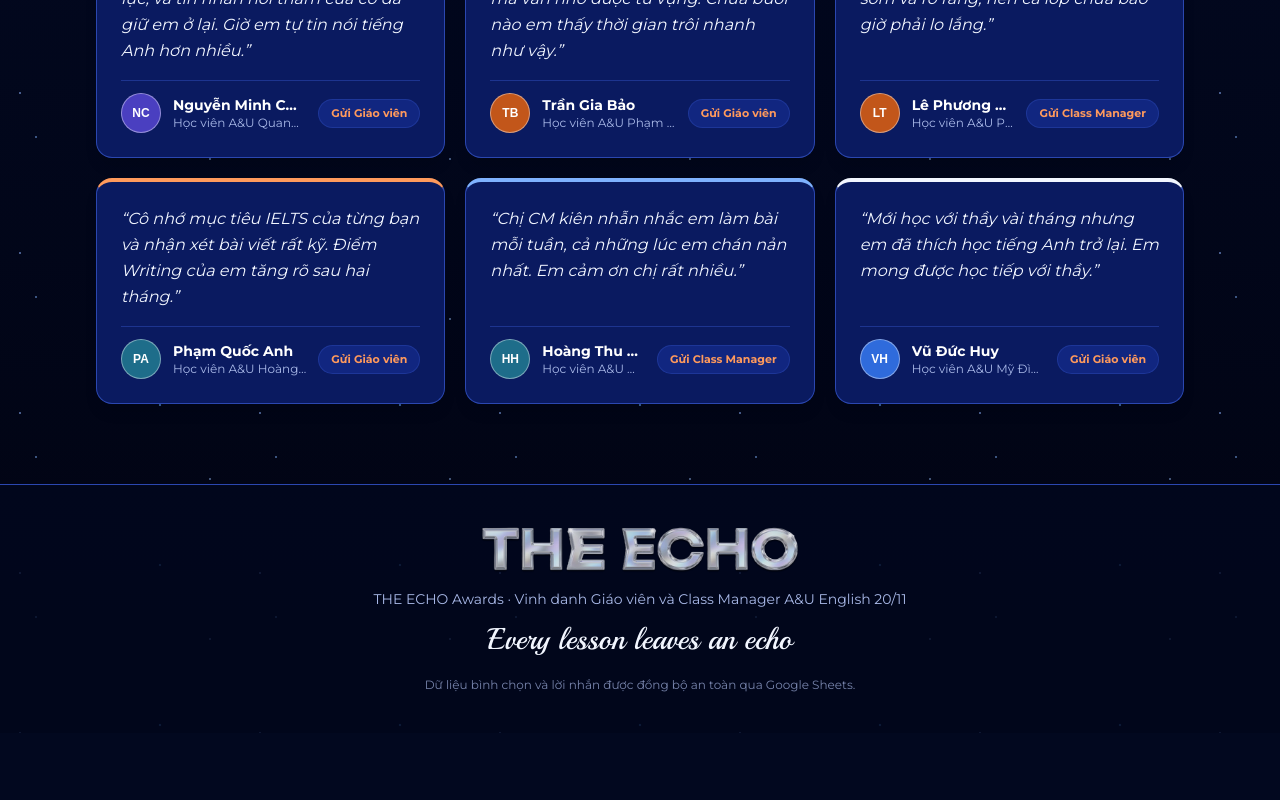
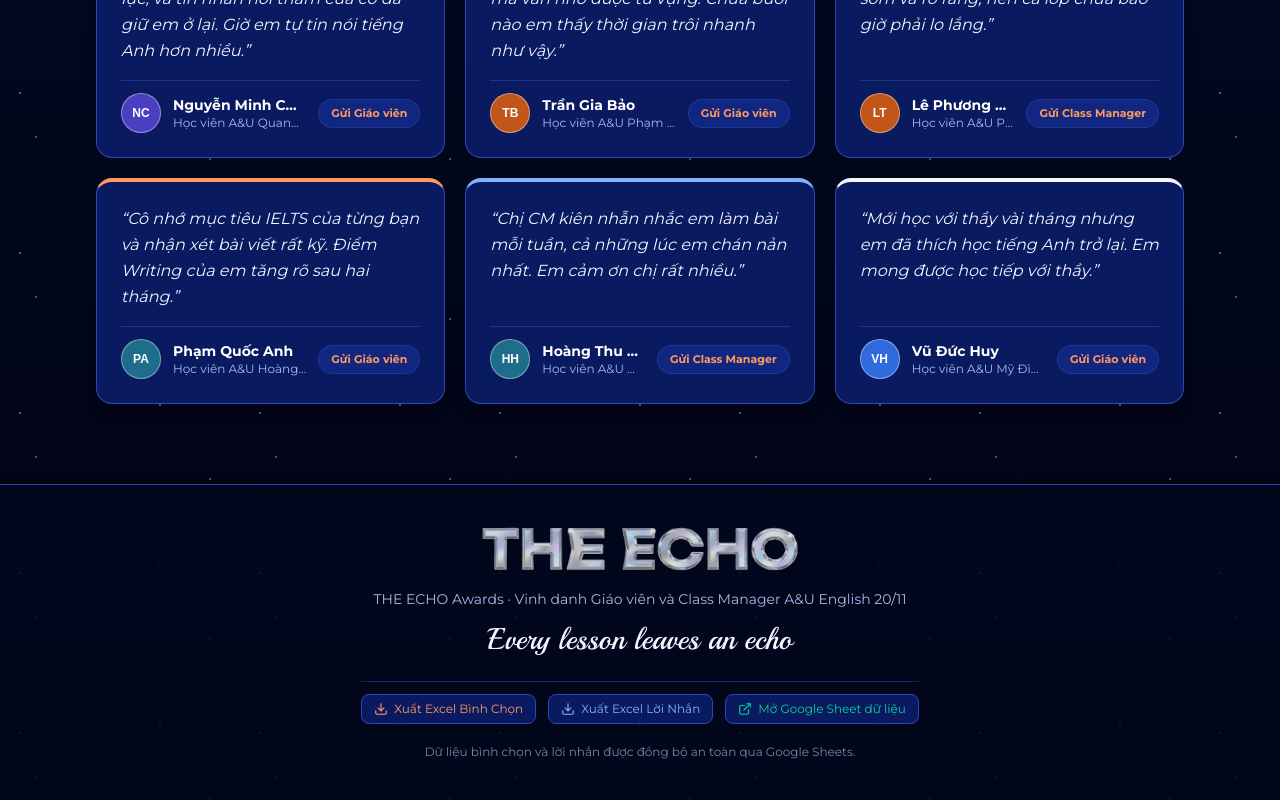
Before and after one commit to nguyen1512/THE_ECHO_Awards_Fe, a Next.js app: page / in a window 1280 px wide. Shown: the part 5217-6017 px from the top of the page. Before the commit the page ends 5950 px from the top, so only its background shows below. Built offline with nearby package versions, Linux system fonts and the light colour scheme; a web font is replaced by a local one.

Commit message:
fix: center vote modal on desktop and add direct excel export feature

```diff
--- /dev/null
+++ b/src/app/api/export/route.ts
@@ -0,0 +1,77 @@
+import { NextResponse } from 'next/server';
+import { GoogleSheetsService } from '@/modules/google-sheets/googleSheetsService';
+
+export async function GET(request: Request) {
+  try {
+    const { searchParams } = new URL(request.url);
+    const type = searchParams.get('type') || 'votes';
+
+    // UTF-8 BOM để Excel hiển thị tiếng Việt có dấu chuẩn 100%
+    const BOM = '\uFEFF';
+
+    if (type === 'messages') {
+      const messages = await GoogleSheetsService.getEchoMessages();
+      const headers = ['Thời gian', 'Người gửi', 'Gửi tới', 'Cơ sở', 'Người nhận', 'Nội dung lời nhắn', 'Trạng thái'];
+
+      const rows = messages.map((m) => [
+        `"${m.createdAt || ''}"`,
+        `"${(m.senderName || '').replace(/"/g, '""')}"`,
+        `"${(m.recipientRole || '').replace(/"/g, '""')}"`,
+        `"${(m.campusName || '').replace(/"/g, '""')}"`,
+        `"${(m.recipientName || '').replace(/"/g, '""')}"`,
+        `"${(m.message || '').replace(/"/g, '""')}"`,
+        `"${m.status || 'approved'}"`,
+      ]);
+
+      const csvContent = BOM + [headers.join(','), ...rows.map((r) => r.join(','))].join('\r\n');
+
+      return new NextResponse(csvContent, {
+        status: 200,
+        headers: {
+          'Content-Type': 'text/csv; charset=utf-8',
+          'Content-Disposition': 'attachment; filename="the-echo-messages.csv"',
+        },
+      });
+    }
+
+    // Mặc định xuất Votes
+    const votes = await GoogleSheetsService.getVotes();
+    const headers = [
+      'Thời gian',
+      'Đối tượng',
+      'Mã giải thưởng',
+      'Tên giải thưởng',
+      'Mã cơ sở',
+      'Tên cơ sở',
+      'Người được bình chọn',
+      'Lời nhắn kèm theo',
+    ];
+
+    const rows = votes.map((v) => [
+      `"${v.createdAt || ''}"`,
+      `"${v.role === 'gv' ? 'Giáo viên' : 'Class Manager'}"`,
+      `"${v.awardId || ''}"`,
+      `"${(v.awardName || '').replace(/"/g, '""')}"`,
+      `"${v.campusId || ''}"`,
+      `"${(v.campusName || '').replace(/"/g, '""')}"`,
+      `"${(v.nomineeName || '').replace(/"/g, '""')}"`,
+      `"${(v.voterMessage || '').replace(/"/g, '""')}"`,
+    ]);
+
+    const csvContent = BOM + [headers.join(','), ...rows.map((r) => r.join(','))].join('\r\n');
+
+    return new NextResponse(csvContent, {
+      status: 200,
+      headers: {
+        'Content-Type': 'text/csv; charset=utf-8',
+        'Content-Disposition': 'attachment; filename="the-echo-votes.csv"',
+      },
+    });
+  } catch (error) {
+    console.error('Error in /api/export:', error);
+    return NextResponse.json(
+      { success: false, message: 'Lỗi xuất dữ liệu Excel' },
+      { status: 500 }
+    );
+  }
+}
--- a/src/components/shared/Footer.tsx
+++ b/src/components/shared/Footer.tsx
@@ -1,7 +1,11 @@
 import React from 'react';
 import Image from 'next/image';
+import { Download, ExternalLink } from 'lucide-react';
 
 export function Footer() {
+  const sheetUrl =
+    'https://docs.google.com/spreadsheets/d/1u13uCk5rCNCB7Ovz8JPI8k_aeqwoTGBZxmYWMdsxlcI/edit';
+
   return (
     <footer className="border-t border-[#2b47b0] py-10 text-center text-[#a9b9e8] text-sm relative z-10 bg-[#02081f]/80">
       <div className="max-w-[1120px] mx-auto px-4 flex flex-col items-center gap-3">
@@ -18,6 +22,36 @@
         <span className="font-script text-2xl md:text-3xl text-[#f2f6ff] block">
           Every lesson leaves an echo
         </span>
+
+        {/* Export & Google Sheets Quick Actions */}
+        <div className="flex flex-wrap items-center justify-center gap-3 mt-3 pt-3 border-t border-[#2b47b0]/50 text-xs">
+          <a
+            href="/api/export?type=votes"
+            download
+            className="inline-flex items-center gap-1.5 px-3 py-1.5 rounded-lg bg-[#0a1a60] border border-[#2b47b0] text-[#ff9a5c] hover:bg-[#112680] transition-colors"
+          >
+            <Download className="w-3.5 h-3.5" />
+            Xuất Excel Bình Chọn
+          </a>
+          <a
+            href="/api/export?type=messages"
+            download
+            className="inline-flex items-center gap-1.5 px-3 py-1.5 rounded-lg bg-[#0a1a60] border border-[#2b47b0] text-[#7fb2ff] hover:bg-[#112680] transition-colors"
+          >
+            <Download className="w-3.5 h-3.5" />
+            Xuất Excel Lời Nhắn
+          </a>
+          <a
+            href={sheetUrl}
+            target="_blank"
+            rel="noopener noreferrer"
+            className="inline-flex items-center gap-1.5 px-3 py-1.5 rounded-lg bg-[#0a1a60] border border-[#2b47b0] text-emerald-400 hover:bg-[#112680] transition-colors"
+          >
+            <ExternalLink className="w-3.5 h-3.5" />
+            Mở Google Sheet dữ liệu
+          </a>
+        </div>
+
         <p className="text-xs text-[#a9b9e8]/70 mt-2">
           Dữ liệu bình chọn và lời nhắn được đồng bộ an toàn qua Google Sheets.
         </p>
--- a/src/components/ui/BottomSheet.tsx
+++ b/src/components/ui/BottomSheet.tsx
@@ -32,21 +32,21 @@
   if (!isOpen) return null;
 
   return (
-    <>
+    <div className="fixed inset-0 z-50 flex items-end md:items-center justify-center p-0 md:p-4">
       {/* Backdrop */}
       <div
-        className="fixed inset-0 z-50 bg-[#020619]/75 backdrop-blur-sm transition-opacity"
+        className="fixed inset-0 bg-[#020619]/80 backdrop-blur-sm transition-opacity"
         onClick={onClose}
         aria-hidden="true"
       />
 
-      {/* Sheet Container */}
+      {/* Modal / Sheet Container */}
       <div
         ref={sheetRef}
         role="dialog"
         aria-modal="true"
         aria-labelledby="sheet-title"
-        className="fixed left-0 right-0 bottom-0 z-50 max-h-[90vh] overflow-y-auto bg-[#0a1a60] border-t-[3px] border-t-[#ff8a3d] rounded-t-[24px] shadow-2xl p-6 pb-8 md:max-w-2xl md:mx-auto md:relative md:top-auto md:bottom-auto md:my-auto md:rounded-2xl md:border-[1.5px] md:border-[#ff8a3d]"
+        className="relative z-10 w-full max-h-[90vh] overflow-y-auto bg-[#0a1a60] border-t-[3px] md:border-[1.5px] border-[#ff8a3d] rounded-t-[24px] md:rounded-2xl shadow-2xl p-6 pb-8 md:max-w-xl animate-in fade-in zoom-in-95 duration-200"
       >
         <button
           type="button"
@@ -57,13 +57,13 @@
           <X className="w-5 h-5" />
         </button>
 
-        <div className="max-w-xl mx-auto flex flex-col gap-4">
+        <div className="flex flex-col gap-4">
           <h3 id="sheet-title" className="font-display text-base md:text-lg font-bold uppercase pr-10 text-white">
             {title}
           </h3>
           {children}
         </div>
       </div>
-    </>
+    </div>
   );
 }
--- a/src/types/echo.ts
+++ b/src/types/echo.ts
@@ -9,6 +9,7 @@
   recipientName: string;
   message: string;
   createdAt?: string;
+  status?: string;
 }
 
 export interface EchoMessagePayload {
```
